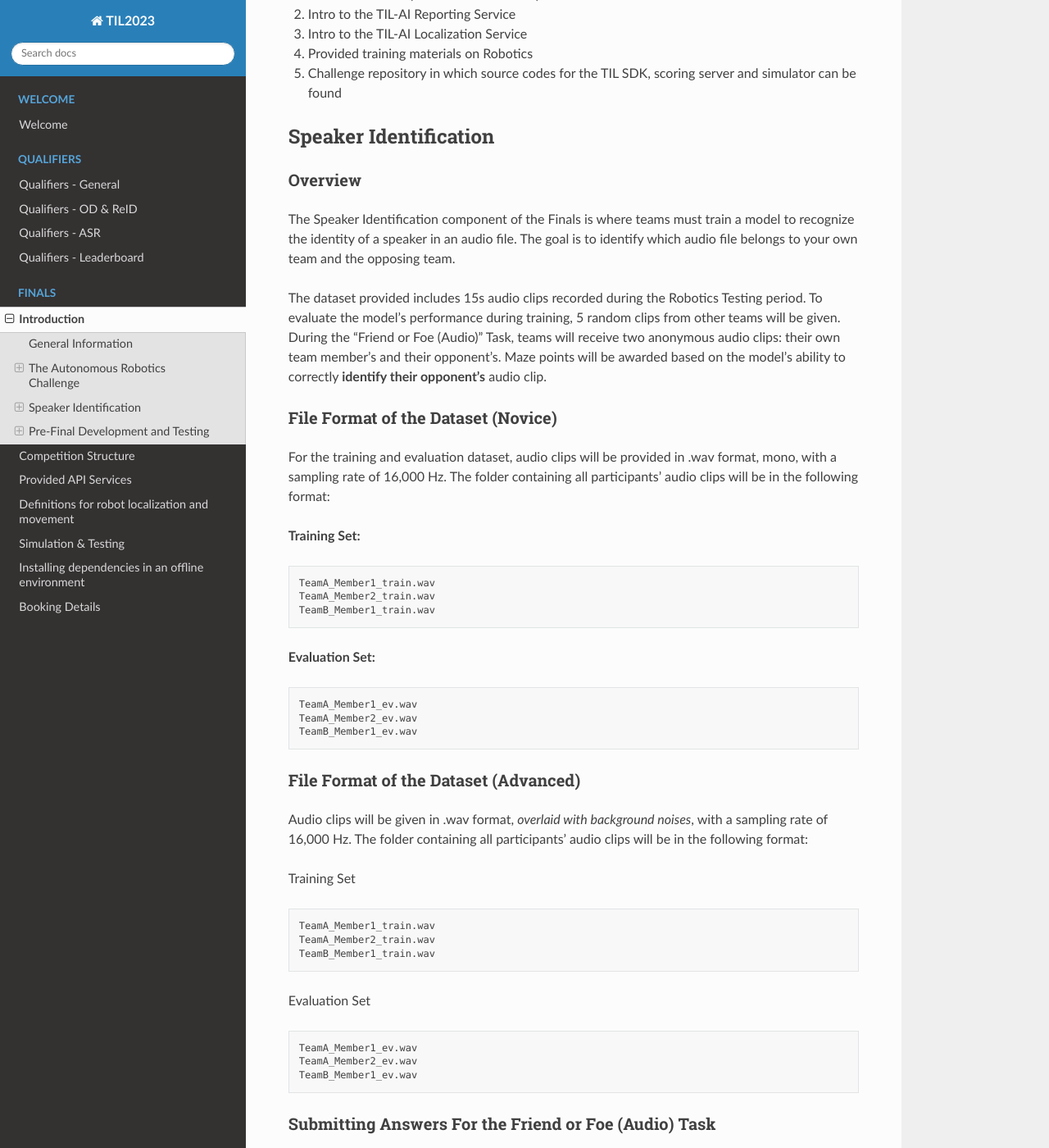
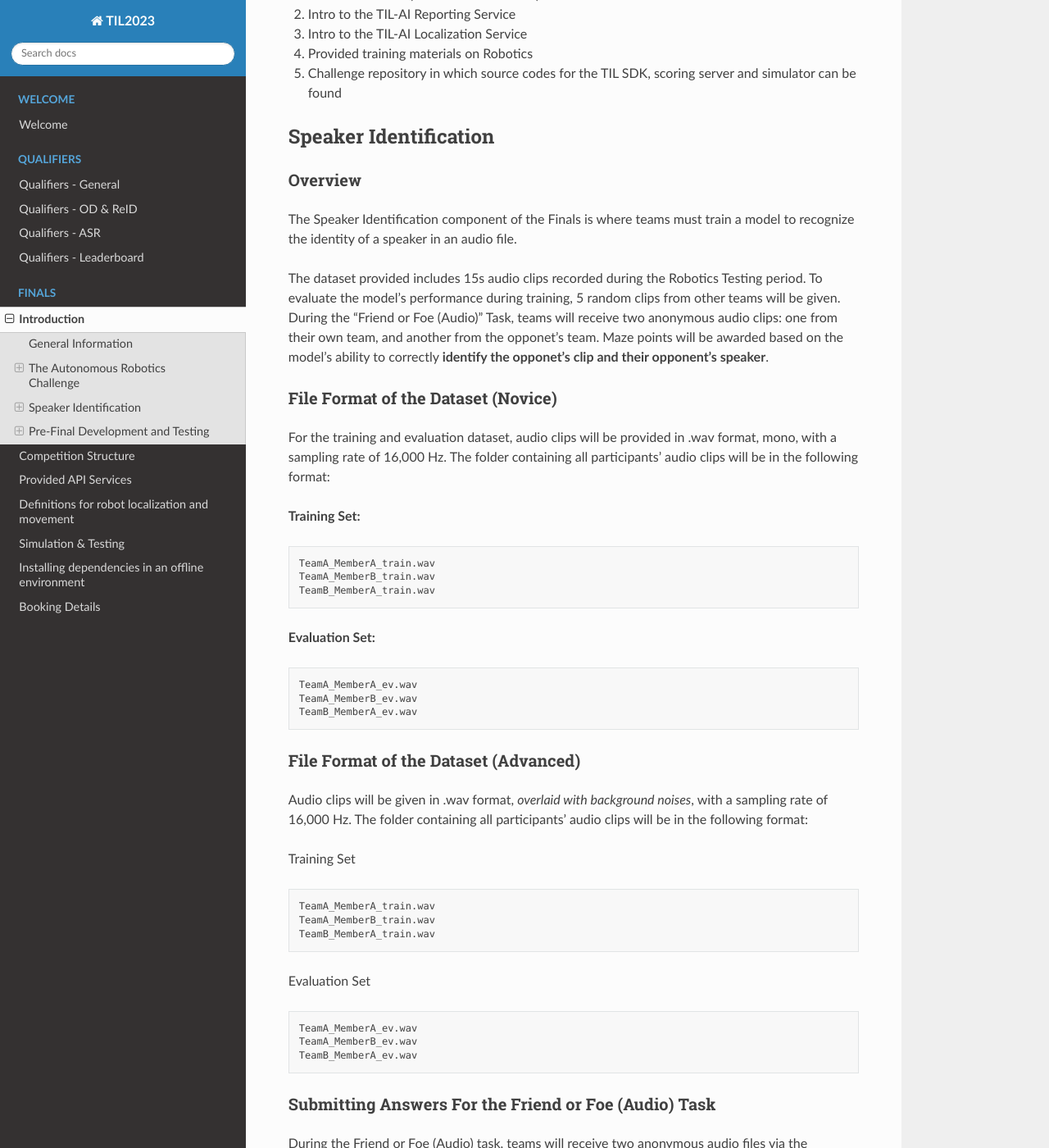
Before and after one commit to til-23/til-23-info-public, a Sphinx documentation site: the page built from source/finals-intro.rst, in a window 1280 px wide and 1400 px high, scrolled down 4515 px. Shown: the whole window at 82% size. Built offline with Sphinx 7.4.7 and the Read the Docs theme 2.0.0, drawn with Linux system fonts in a browser that asks for light colours; some of the changed text lies outside the part shown.

Commit message:
Update docs.

```diff
--- a/source/finals-intro.rst
+++ b/source/finals-intro.rst
@@ -125,11 +125,13 @@ Speaker Identification
 Overview
 ---------
 
-The Speaker Identification component of the Finals is where teams must train a model to recognize the identity of a speaker in an audio file. The goal is to identify which audio file belongs to your own team and the opposing team.
+The Speaker Identification component of the Finals is where teams must train a model to recognize the identity of
+a speaker in an audio file.
 
-The dataset provided includes 15s audio clips recorded during the Robotics Testing period. To evaluate the model's performance during training, 5 random clips from other teams will be given. During the "Friend or Foe (Audio)" Task, teams will
-receive two anonymous audio clips: their own team member's and their opponent's.
-Maze points will be awarded based on the model's ability to correctly **identify their opponent's** audio clip.
+The dataset provided includes 15s audio clips recorded during the Robotics Testing period. To evaluate the model's
+performance during training, 5 random clips from other teams will be given. During the "Friend or Foe (Audio)" Task, teams will
+receive two anonymous audio clips: one from their own team, and another from the opponet's team.
+Maze points will be awarded based on the model's ability to correctly **identify the opponet's clip and their opponent's speaker**.
 
 File Format of the Dataset (**Novice**)
 ---------------------------------------
@@ -141,17 +143,17 @@ The folder containing all participants' audio clips will be in the following for
 
 .. code-block:: none
 
-   TeamA_Member1_train.wav
-   TeamA_Member2_train.wav
-   TeamB_Member1_train.wav
+   TeamA_MemberA_train.wav
+   TeamA_MemberB_train.wav
+   TeamB_MemberA_train.wav
 
 **Evaluation Set:**
 
 .. code-block:: none
 
-   TeamA_Member1_ev.wav
-   TeamA_Member2_ev.wav
-   TeamB_Member1_ev.wav
+   TeamA_MemberA_ev.wav
+   TeamA_MemberB_ev.wav
+   TeamB_MemberA_ev.wav
 
 File Format of the Dataset (**Advanced**)
 -----------------------------------------
@@ -162,17 +164,17 @@ Training Set
 
 .. code-block:: none
 
-   TeamA_Member1_train.wav
-   TeamA_Member2_train.wav
-   TeamB_Member1_train.wav
+   TeamA_MemberA_train.wav
+   TeamA_MemberB_train.wav
+   TeamB_MemberA_train.wav
 
 Evaluation Set
 
 .. code-block:: none
 
-   TeamA_Member1_ev.wav
-   TeamA_Member2_ev.wav
-   TeamB_Member1_ev.wav
+   TeamA_MemberA_ev.wav
+   TeamA_MemberB_ev.wav
+   TeamB_MemberA_ev.wav
 
 Submitting Answers For the Friend or Foe (Audio) Task
 -----------------------------------------------------
```
Also changed, not shown: other parts of source/finals-intro.rst (+2 -7 lines), source/booking-info.rst (+6 -3 lines).
